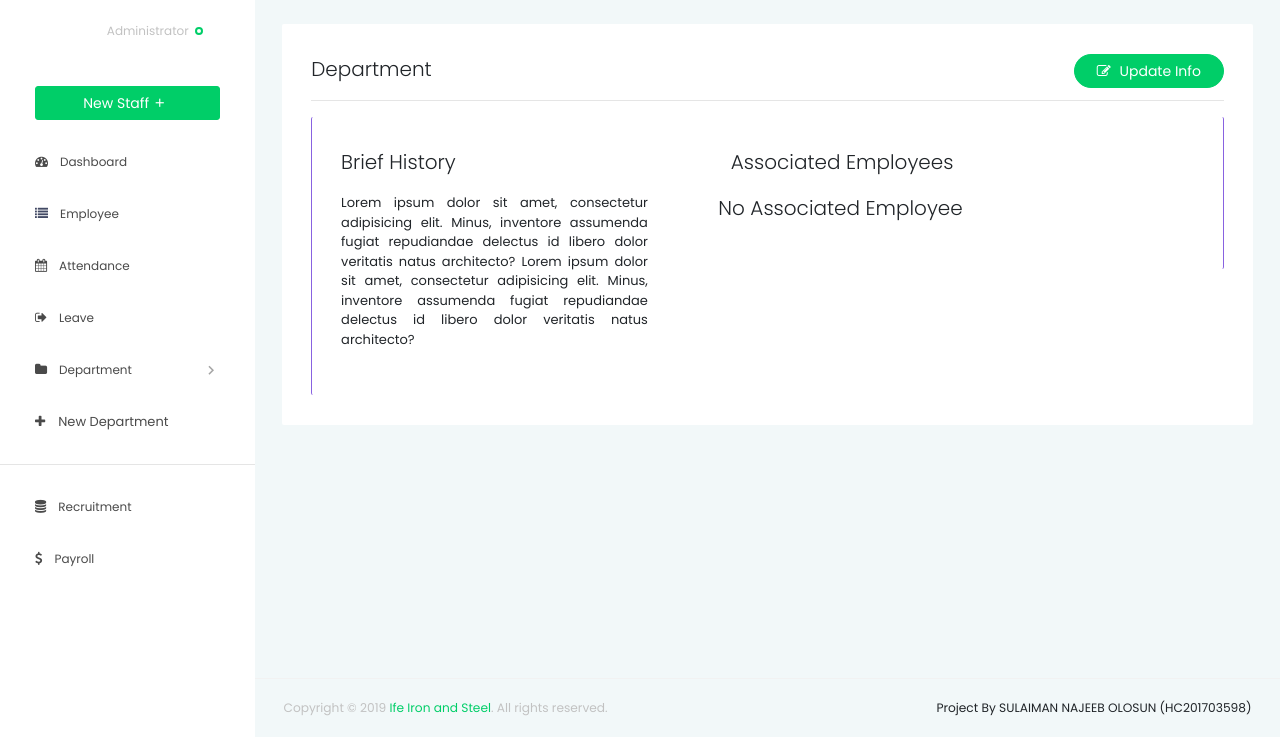
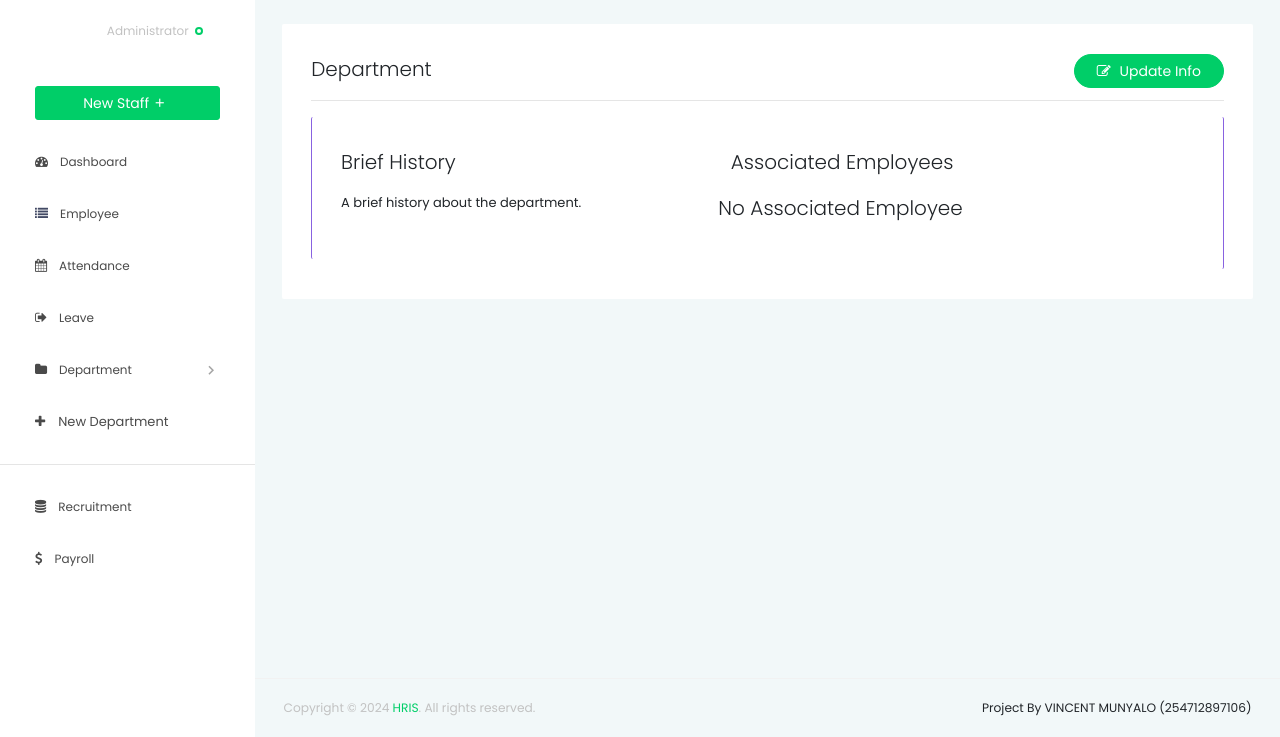
Before and after one commit to crypto-vin/hrms, a Django app: template hrms/templates/hrms/attendance/single.html in a window 1280 px wide. Shown: the part 63-800 px from the top of the page. Run offline with Django 3.2, Linux system fonts and the light colour scheme; the template is opened without the code that fills it, so the values that code supplies are empty; parts of the project's set-up code (start-up, migrations or seed data) failed here and were passed over; some libraries are stand-ins or nearby versions.

Commit message:
added new files

```diff
--- a/hrms/forms.py
+++ b/hrms/forms.py
@@ -6,6 +6,7 @@ from django.core import validators
 from django.utils import timezone
 from django.db.models import Q
 import time
+
 class RegistrationForm (UserCreationForm):
     username = forms.CharField(widget=forms.TextInput(attrs={'class':'form-control', 'placeholder':'Username'}))
     email = forms.EmailField(widget=forms.EmailInput(attrs={'class':'form-control','placeholder':'Valid Email is required'}))
--- a/hrms/templates/hrms/attendance/single.html
+++ b/hrms/templates/hrms/attendance/single.html
@@ -17,8 +17,7 @@
                                             <div class="card-body">
                                                 <p class="lead">Brief History</p>
                                                 <p class='text-justify'>
-                                                Lorem ipsum dolor sit amet, consectetur adipisicing elit. Minus, inventore assumenda fugiat repudiandae delectus id libero dolor veritatis natus architecto?
-                                                Lorem ipsum dolor sit amet, consectetur adipisicing elit. Minus, inventore assumenda fugiat repudiandae delectus id libero dolor veritatis natus architecto?
+                                                A brief history about the department.
                                                 </p>
                                             </div>
                                         </div>
--- a/hrms/templates/hrms/footer.html
+++ b/hrms/templates/hrms/footer.html
@@ -1,9 +1,9 @@
 <footer class="footer">
           <div class="container-fluid clearfix">
-            <span class="text-muted d-block text-center text-sm-left d-sm-inline-block">Copyright © 2019
-              <a href="#" target="_blank">Ife Iron and Steel</a>. All rights reserved.</span>
-            <span class="float-none float-sm-right d-block mt-1 mt-sm-0 text-center">Project By SULAIMAN NAJEEB OLOSUN
-              </i> (HC201703598)
+            <span class="text-muted d-block text-center text-sm-left d-sm-inline-block">Copyright © 2024
+              <a href="#" target="_blank">HRIS</a>. All rights reserved.</span>
+            <span class="float-none float-sm-right d-block mt-1 mt-sm-0 text-center">Project By VINCENT MUNYALO
+              </i> (254712897106)
             </span>
           </div>
 </footer>
--- a/hrms/templates/hrms/registrations/login.html
+++ b/hrms/templates/hrms/registrations/login.html
@@ -6,7 +6,7 @@
   <!-- Required meta tags -->
   <meta charset="utf-8">
   <meta name="viewport" content="width=device-width, initial-scale=1, shrink-to-fit=no">
-  <title>HRM Login Portal</title>
+  <title>HRMS Login Portal</title>
   <!-- plugins:css -->
   <link rel="stylesheet" href="{% static 'hrms/vendors/iconfonts/mdi/css/materialdesignicons.min.css' %} ">
 
@@ -28,7 +28,7 @@
             <div class="text-center mb-2">
               <img src=" {% static 'hrms/images/logo.png' %} " alt="">
             </div>
-            <p class="display-4 mb-4 text-center text-secondary">Administrator Sign in Portal</p>
+            <p class="display-4 mb-4 text-center text-secondary">Sign in Portal</p>
             <div class="auto-form-wrapper mb-5">
               <form action=" {% url 'hrms:login' %} " method ='POST'>
                 {% csrf_token %}
```
Also changed, not shown: hrms/templates/hrms/home/home.html (+10 -10 lines), 1 other file.
